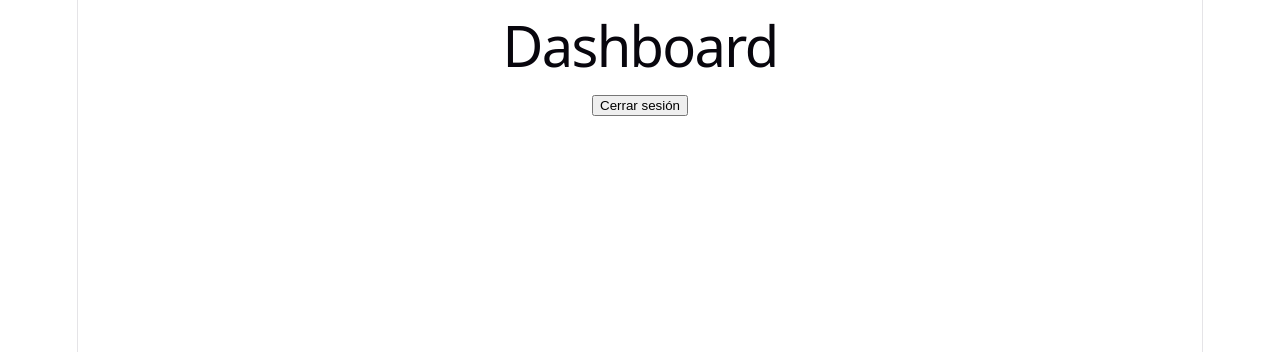
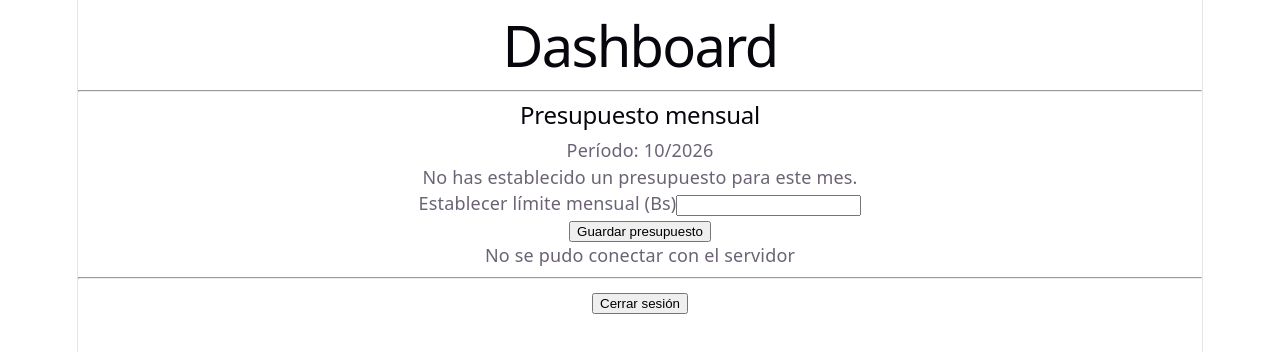
Before and after one commit to MarcosLehonti/ihc_segundo_proyecto, a React (Vite) app in the folder frontend/: page /dashboard in a window 1280 px wide. Shown: the top 352 px of the page. Built offline with nearby package versions, Linux system fonts and the light colour scheme; no server answers; sample sign-in values are in the browser's storage.

Commit message:
frontend de presupuesto

```diff
--- a/frontend/src/pages/Dashboard.tsx
+++ b/frontend/src/pages/Dashboard.tsx
@@ -1,119 +1,252 @@
 import { useEffect, useState } from 'react';
-
 import { useNavigate } from 'react-router-dom';
 
 interface User {
+    id: number;
+    name: string;
+    email: string;
+    role: string;
+}
 
+interface Presupuesto {
     id: number;
+    userId: number;
+    mes: number;
+    anio: number;
+    limite: string | number;
+}
 
-    name: string;
-
-    email: string;
-
-    role: string;
-
+interface ResumenPresupuesto {
+    presupuesto: Presupuesto;
+    gastado: number;
+    disponible: number;
 }
 
 function Dashboard() {
-
     const [user, setUser] = useState<User | null>(null);
+    const [resumen, setResumen] = useState<ResumenPresupuesto | null>(null);
+    const [limite, setLimite] = useState('');
+    const [mensaje, setMensaje] = useState('');
+    const [error, setError] = useState('');
+    const [cargando, setCargando] = useState(true);
 
     const navigate = useNavigate();
 
+    const ahora = new Date();
+    const mes = ahora.getMonth() + 1;
+    const anio = ahora.getFullYear();
+
+    const cargarPresupuesto = async () => {
+        const token = localStorage.getItem('token');
+
+        if (!token) {
+            navigate('/login');
+            return;
+        }
+
+        try {
+            const response = await fetch(
+                `http://localhost:4000/api/presupuesto/obtener?mes=${mes}&anio=${anio}`,
+                {
+                    method: 'GET',
+                    headers: {
+                        Authorization: `Bearer ${token}`
+                    }
+                }
+            );
+
+            const data = await response.json();
+
+            if (response.ok) {
+                setResumen(data);
+                setLimite(String(data.presupuesto.limite));
+            } else if (response.status === 404) {
+                setResumen(null);
+            } else {
+                setError(data.error || 'Error al obtener el presupuesto');
+            }
+        } catch (error) {
+            console.error('Error al obtener el presupuesto:', error);
+            setError('No se pudo conectar con el servidor');
+        }
+    };
+
     useEffect(() => {
-
         const getUser = async () => {
-
             const token = localStorage.getItem('token');
 
             if (!token) {
-
                 navigate('/login');
-
                 return;
-
             }
 
             try {
-
-                const response = await fetch('http://localhost:4000/api/auth/me', {
-
-                    method: 'GET',
-
-                    headers: {
-
-                        'Authorization': `Bearer ${token}`
-
+                const response = await fetch(
+                    'http://localhost:4000/api/auth/me',
+                    {
+                        method: 'GET',
+                        headers: {
+                            Authorization: `Bearer ${token}`
+                        }
                     }
-
-                });
+                );
 
                 const data = await response.json();
 
                 if (response.ok) {
-
                     setUser(data);
-
                 } else {
-
                     console.log(data.error);
-
                     localStorage.removeItem('token');
-
                     navigate('/login');
-
+                    return;
                 }
-
             } catch (error) {
-
                 console.error('Error al obtener el usuario:', error);
-
+                setError('No se pudo obtener la información del usuario');
             }
 
+            await cargarPresupuesto();
+            setCargando(false);
         };
 
         getUser();
-
     }, [navigate]);
 
-    const handleLogout = () => {
+    const handleGuardarPresupuesto = async (
+        event: React.FormEvent<HTMLFormElement>
+    ) => {
+        event.preventDefault();
+        setError('');
+        setMensaje('');
 
-        localStorage.removeItem('token');
+        const limiteNumerico = Number(limite);
 
-        navigate('/login');
+        if (!Number.isFinite(limiteNumerico) || limiteNumerico <= 0) {
+            setError('El límite mensual debe ser mayor que cero');
+            return;
+        }
 
+        const token = localStorage.getItem('token');
+
+        if (!token) {
+            navigate('/login');
+            return;
+        }
+
+        try {
+            const response = await fetch(
+                'http://localhost:4000/api/presupuesto/establecer',
+                {
+                    method: 'POST',
+                    headers: {
+                        'Content-Type': 'application/json',
+                        Authorization: `Bearer ${token}`
+                    },
+                    body: JSON.stringify({
+                        limite: limiteNumerico,
+                        mes,
+                        anio
+                    })
+                }
+            );
+
+            const data = await response.json();
+
+            if (!response.ok) {
+                setError(data.error || 'No se pudo guardar el presupuesto');
+                return;
+            }
+
+            setMensaje(data.message || 'Presupuesto guardado correctamente');
+            await cargarPresupuesto();
+        } catch (error) {
+            console.error('Error al guardar el presupuesto:', error);
+            setError('No se pudo conectar con el servidor');
+        }
     };
 
+    const handleLogout = () => {
+        localStorage.removeItem('token');
+        navigate('/login');
+    };
+
+    if (cargando) {
+        return <div>Cargando dashboard...</div>;
+    }
+
     return (
-
         <div>
-
             <h1>Dashboard</h1>
 
             {user && (
-
                 <div>
-
                     <p>Bienvenido, {user.name}</p>
-
                     <p>Correo: {user.email}</p>
-
                     <p>Rol: {user.role}</p>
-
                 </div>
-
             )}
 
+            <hr />
+
+            <section>
+                <h2>Presupuesto mensual</h2>
+                <p>Período: {mes}/{anio}</p>
+
+                {resumen ? (
+                    <div>
+                        <p>
+                            Límite mensual: Bs{' '}
+                            {Number(resumen.presupuesto.limite).toFixed(2)}
+                        </p>
+                        <p>
+                            Total gastado: Bs{' '}
+                            {Number(resumen.gastado).toFixed(2)}
+                        </p>
+                        <p>
+                            Saldo disponible: Bs{' '}
+                            {Number(resumen.disponible).toFixed(2)}
+                        </p>
+                    </div>
+                ) : (
+                    <p>No has establecido un presupuesto para este mes.</p>
+                )}
+
+                <form onSubmit={handleGuardarPresupuesto}>
+                    <div>
+                        <label htmlFor="limite">
+                            {resumen
+                                ? 'Actualizar límite mensual (Bs)'
+                                : 'Establecer límite mensual (Bs)'}
+                        </label>
+
+                        <input
+                            id="limite"
+                            type="number"
+                            min="0.01"
+                            step="0.01"
+                            value={limite}
+                            onChange={(event) => setLimite(event.target.value)}
+                            required
+                        />
+                    </div>
+
+                    <button type="submit">
+                        Guardar presupuesto
+                    </button>
+                </form>
+
+                {mensaje && <p role="status">{mensaje}</p>}
+                {error && <p role="alert">{error}</p>}
+            </section>
+
+            <hr />
+
             <button onClick={handleLogout}>
-
                 Cerrar sesión
-
             </button>
-
         </div>
-
     );
-
 }
 
 export default Dashboard;
```
